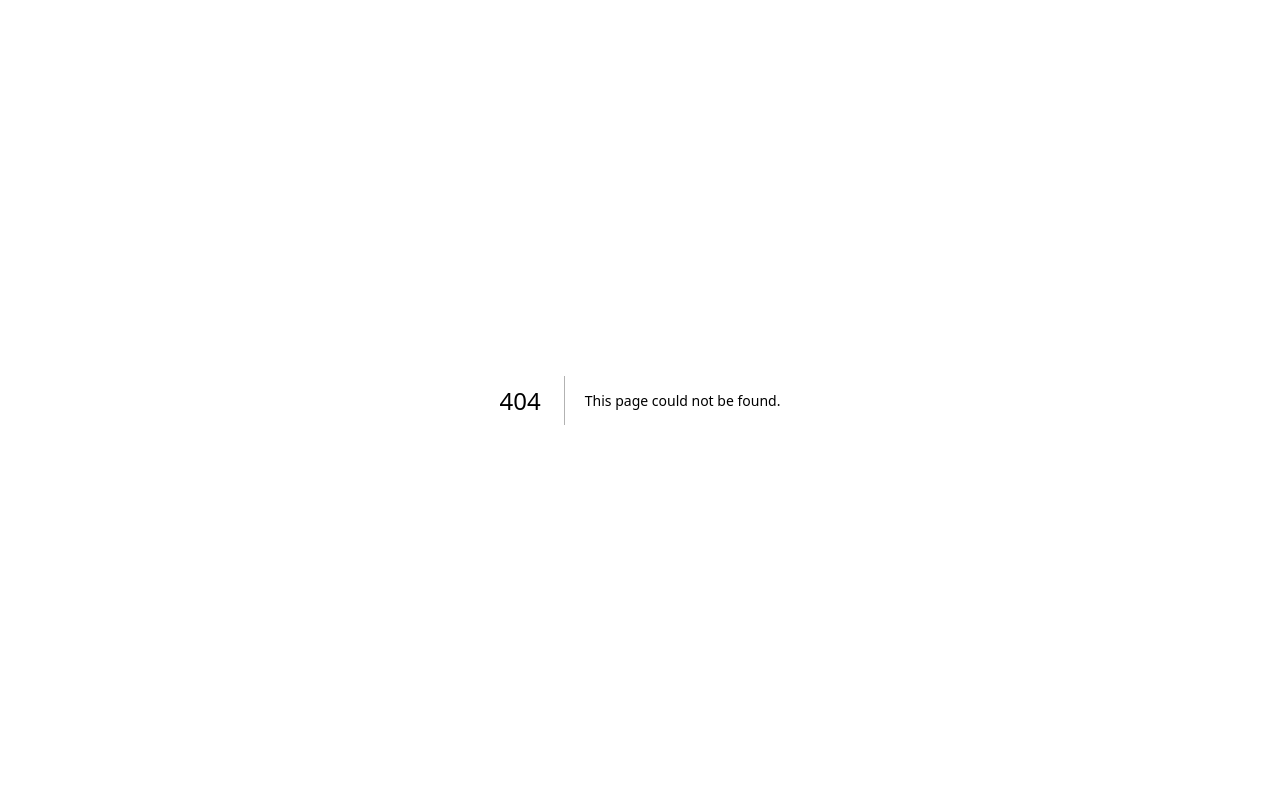
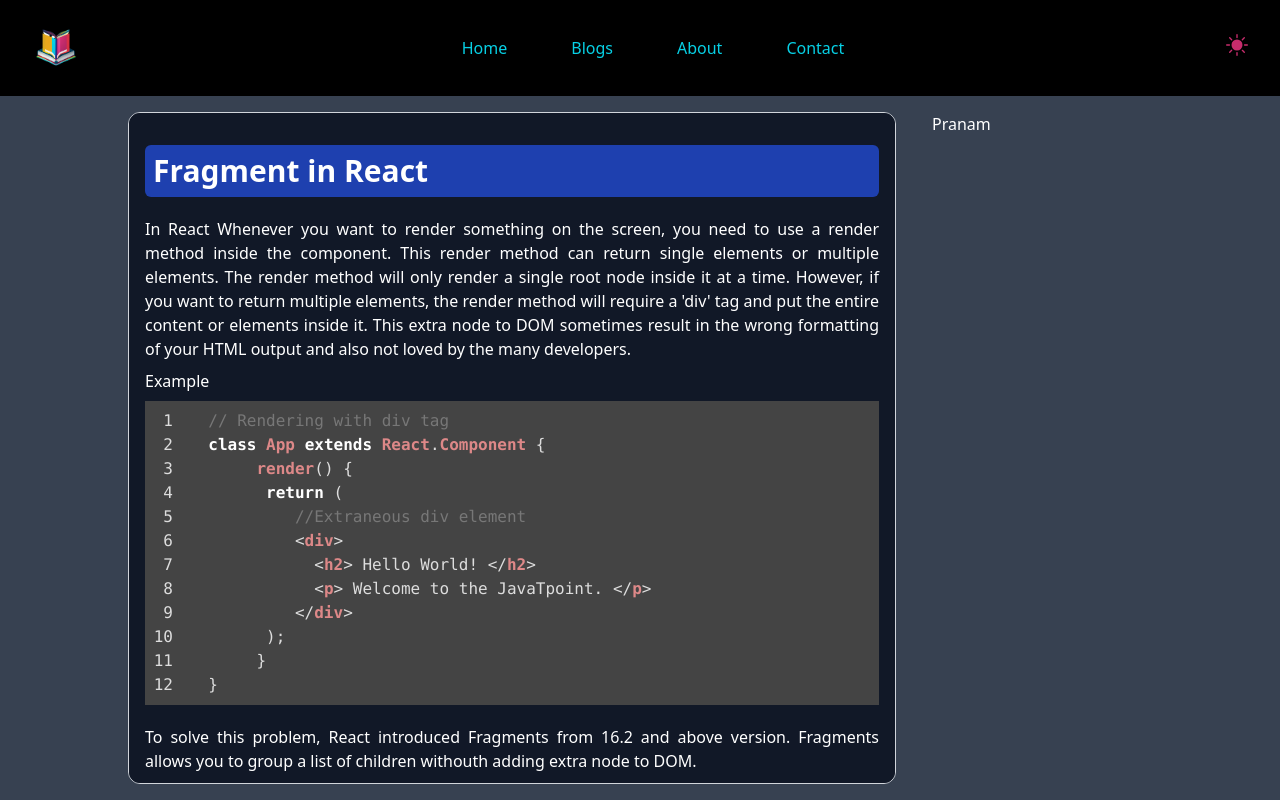
Before and after one commit to iamshiv007/NextJS-Portfolio, a Next.js app: page /posts/react/fragment in a window 1280 px wide. Before the commit this address had no page. Built offline with nearby package versions, Linux system fonts and the light colour scheme.

Commit message:
Fragment completed

```diff
--- a/components/Navbar.jsx
+++ b/components/Navbar.jsx
@@ -9,7 +9,7 @@ const Navbar = () => {
   return (
     <Fragment>
       <div
-        className={`hidden bg-white items-center justify-between py-4 px-8 h-[12vh] dark:bg-black md:flex sticky -top-3`}
+        className={`hidden bg-white items-center justify-between py-4 px-8 h-[12vh] dark:bg-black md:flex sticky top-0`}
       >
         <div className="flex items-center">
           <img src="/images/NewLogo.png" alt="Logo" className="w-12 h-12" />
--- a/components/blogData.jsx
+++ b/components/blogData.jsx
@@ -207,6 +207,13 @@ export const blogs = [
     imageUrl:
       "https://encrypted-tbn0.gstatic.com/images?q=tbn:ANd9GcRQYGau3eAtYMcIqqrHk2U1CR39SCnyhywjHA&usqp=CAU",
     linkName: "react/virtual-dom",
-    date: "July 5, 2023",
+    date: "July 6, 2023",
+  },
+  {
+    name: "Fragment In React",
+    imageUrl:
+      "https://encrypted-tbn0.gstatic.com/images?q=tbn:ANd9GcT77S6c9Tlz-zqWRRPgKeJDd8kSjbR_alp30g&usqp=CAU",
+    linkName: "react/fragment",
+    date: "July 7, 2023",
   },
 ];
--- /dev/null
+++ b/pages/posts/react/fragment.jsx
@@ -0,0 +1,239 @@
+import Navbar from "@/components/Navbar";
+import Theme from "@/components/Theme";
+import MobileNavbar from "@/components/mobileNavbar";
+import Head from "next/head";
+import React, { Fragment, useContext } from "react";
+import { github } from "react-syntax-highlighter/dist/cjs/styles/hljs";
+import { dark } from "react-syntax-highlighter/dist/cjs/styles/hljs";
+import SyntaxHighlighter from "react-syntax-highlighter";
+import { BlogContext } from "@/contextApi/blogContext";
+
+const MyFragment = () => {
+  const { dark: myDark } = useContext(BlogContext);
+
+  return (
+    <Fragment>
+      <Head>
+        <title>Fragment in React</title>
+      </Head>
+
+      <Theme>
+        <Navbar />
+
+        <MobileNavbar />
+
+        <div className="layoutContainer">
+          <div className="layoutBox1">
+            <h1 className="text-3xl font-bold mt-4 bg-blue-400 dark:bg-blue-800 p-2 rounded-md">
+              Fragment in React
+            </h1>
+
+            <p className="mt-5">
+              In React Whenever you want to render something on the screen, you
+              need to use a render method inside the component. This render
+              method can return single elements or multiple elements. The render
+              method will only render a single root node inside it at a time.
+              However, if you want to return multiple elements, the render
+              method will require a 'div' tag and put the entire content or
+              elements inside it. This extra node to DOM sometimes result in the
+              wrong formatting of your HTML output and also not loved by the
+              many developers.
+            </p>
+
+            <Example1 myDark={myDark} />
+
+            <p className="mt-5">
+              To solve this problem, React introduced Fragments from 16.2 and
+              above version. Fragments allows you to group a list of children
+              withouth adding extra node to DOM.{" "}
+            </p>
+
+            <Example2 myDark={myDark} />
+            <Example3 myDark={myDark} />
+
+            <div>
+              <p className="text-lg mt-5 font-bold">
+                Why we use React Fragment?
+              </p>
+              <p>
+                1. It makes the execution of code faster as compared to the div
+                tag.
+              </p>
+              <p>2. It takes less memory</p>
+            </div>
+
+            <div>
+              <p className="text-lg mt-5 font-bold">Fragments Short Syntax</p>
+              <p>
+                There is also a shorthand exist for declaring fragments for the
+                above method. It looks like <strong>empty</strong> tag in which
+                we can use of '{String.fromCharCode(60)}
+                {String.fromCharCode(62)}' and '{String.fromCharCode(60)}/
+                {String.fromCharCode(62)}' instead of the{" "}
+                <strong>'React.Fragment'</strong>
+              </p>
+
+              <Example4 myDark={myDark} />
+            </div>
+
+            <div>
+              <p className="text-lg mt-5 font-bold">Keyed Fragments</p>
+              <p>
+                This shorthand syntax does not accept key attributes. You need a
+                key for mapping a collection to an array of fragments such as to
+                create a description list. If you need to provide a keys, you
+                have to declare the Fragments with the explicit{" "}
+                {String.fromCharCode(60)}
+                <strong>React.Fragment</strong>
+                {String.fromCharCode(62)} syntax.
+              </p>
+
+              <Example5 myDark={myDark} />
+            </div>
+
+            <p className="text-center my-3">
+              🙏 Thank You You are the most lucky 1 precenty
+            </p>
+          </div>
+
+          <div className="layoutBox2">Pranam</div>
+        </div>
+      </Theme>
+    </Fragment>
+  );
+};
+
+export default MyFragment;
+
+const Example1 = ({ myDark }) => {
+  const codeString = `  // Rendering with div tag
+  class App extends React.Component {
+       render() {
+        return (
+           //Extraneous div element
+           <div>
+             <h2> Hello World! </h2>
+             <p> Welcome to the JavaTpoint. </p>
+           </div>
+        );
+       }
+  }`;
+
+  return (
+    <>
+      <p className="my-2">Example</p>
+      <SyntaxHighlighter
+        showLineNumbers={true}
+        language="javascript"
+        style={myDark ? dark : github}
+      >
+        {codeString}
+      </SyntaxHighlighter>
+    </>
+  );
+};
+
+const Example2 = ({ myDark }) => {
+  const codeString = `<React.Fragment>
+  <h2> child1 </h2>
+<p> child2 </p>
+  .. ..... .... ...
+</React.Fragment>  `;
+
+  return (
+    <>
+      <p className="my-2">Syntax</p>
+      <SyntaxHighlighter
+        showLineNumbers={true}
+        language="javascript"
+        style={myDark ? dark : github}
+      >
+        {codeString}
+      </SyntaxHighlighter>
+    </>
+  );
+};
+
+const Example3 = ({ myDark }) => {
+  const codeString = `  // Rendering with fragments tag
+  class App extends React.Component {
+      render() {
+       return (
+         <React.Fragment>
+              <h2> Hello World! </h2>
+          <p> Welcome to the JavaTpoint. </p>
+           </React.Fragment>
+       );
+      }
+  }`;
+
+  return (
+    <>
+      <p className="my-2">Example</p>
+      <SyntaxHighlighter
+        showLineNumbers={true}
+        language="javascript"
+        style={myDark ? dark : github}
+      >
+        {codeString}
+      </SyntaxHighlighter>
+    </>
+  );
+};
+
+const Example4 = ({ myDark }) => {
+  const codeString = `  //Rendering with short syntax
+  class Columns extends React.Component {
+    render() {
+      return (
+        <>
+          <h2> Hello World! </h2>
+          <p> Welcome to the JavaTpoint </p>
+        </>
+      );
+    }
+  }`;
+
+  return (
+    <>
+      <p className="my-2">Example</p>
+      <SyntaxHighlighter
+        showLineNumbers={true}
+        language="javascript"
+        style={myDark ? dark : github}
+      >
+        {codeString}
+      </SyntaxHighlighter>
+    </>
+  );
+};
+
+const Example5 = ({ myDark }) => {
+  const codeString = `  Function  = (props) {
+    return (
+      <Fragment>
+        {props.items.data.map(item => (
+          // Without the 'key', React will give a key warning
+          <React.Fragment key={item.id}>
+            <h2>{item.name}</h2>
+            <p>{item.url}</p>
+            <p>{item.description}</p>
+          </React.Fragment>
+        ))}
+      </Fragment>
+    )
+  }  `;
+
+  return (
+    <>
+      <p className="my-2">Example</p>
+      <SyntaxHighlighter
+        showLineNumbers={true}
+        language="javascript"
+        style={myDark ? dark : github}
+      >
+        {codeString}
+      </SyntaxHighlighter>
+    </>
+  );
+};
--- a/styles/globals.css
+++ b/styles/globals.css
@@ -36,7 +36,7 @@ div {
   }
 
   .layoutBox1 {
-    @apply sm:w-[60%] ml-[3%] w-[94%] border-0 sm:border border-solid border-gray-300 rounded-xl p-4 sm:ml-[10%] min-h-[88vh] sm:h-[88vh] sm:overflow-y-scroll dark:bg-gray-900 my-[2vh] transition-all duration-1000;
+    @apply sm:w-[60%] ml-[3%] w-[94%] border-0 sm:border border-solid border-gray-300 rounded-xl p-4 sm:ml-[10%] min-h-[84vh] sm:h-[84vh] sm:overflow-y-scroll dark:bg-gray-900 my-[2vh] transition-all duration-1000;
   }
   .layoutBox2 {
     @apply w-[20%] p-2 mt-2 hidden sm:block transition-all duration-1000;
```
Also changed, not shown: 1 other file (tests, documents, lock files or other folders).
